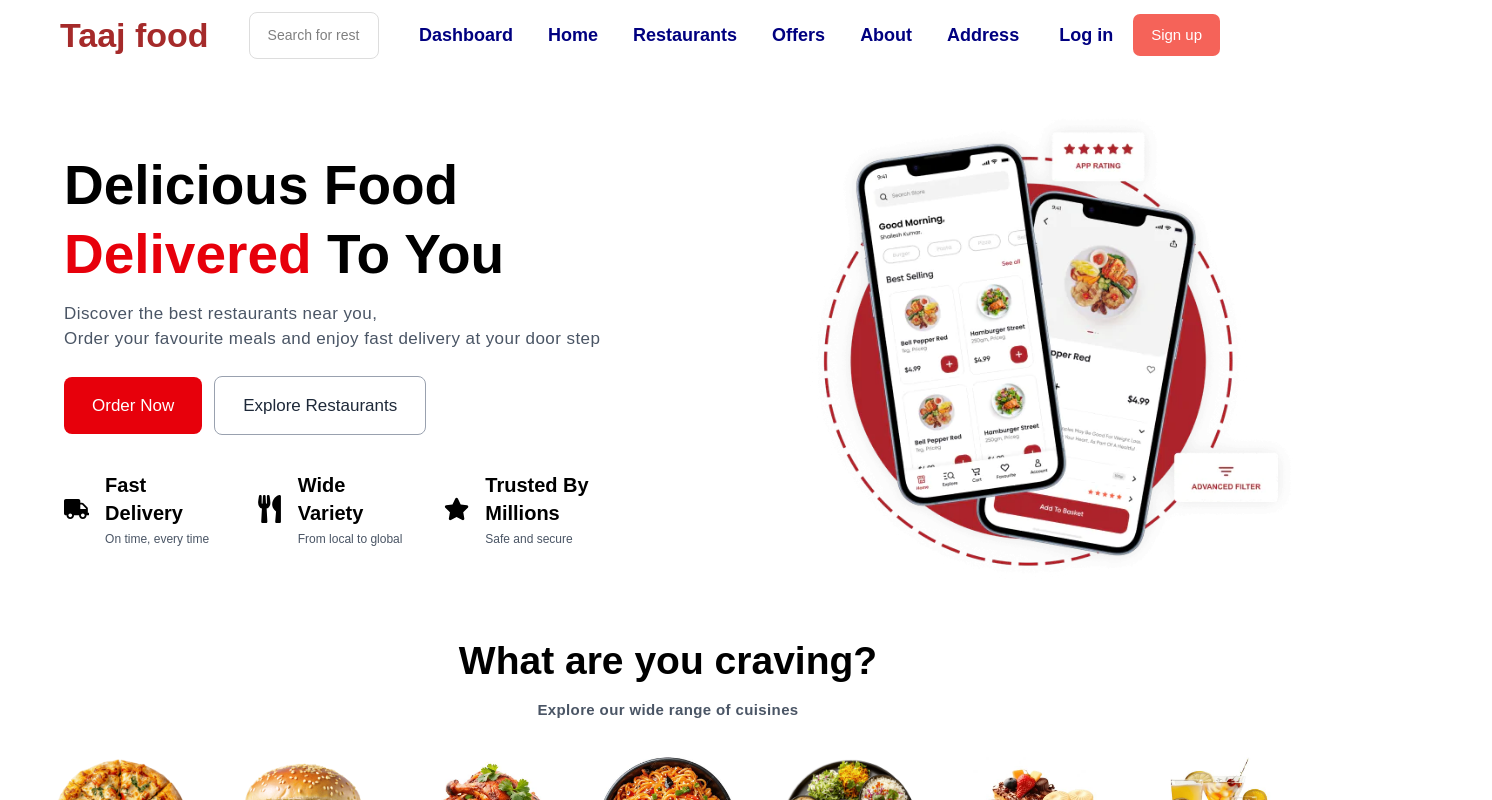
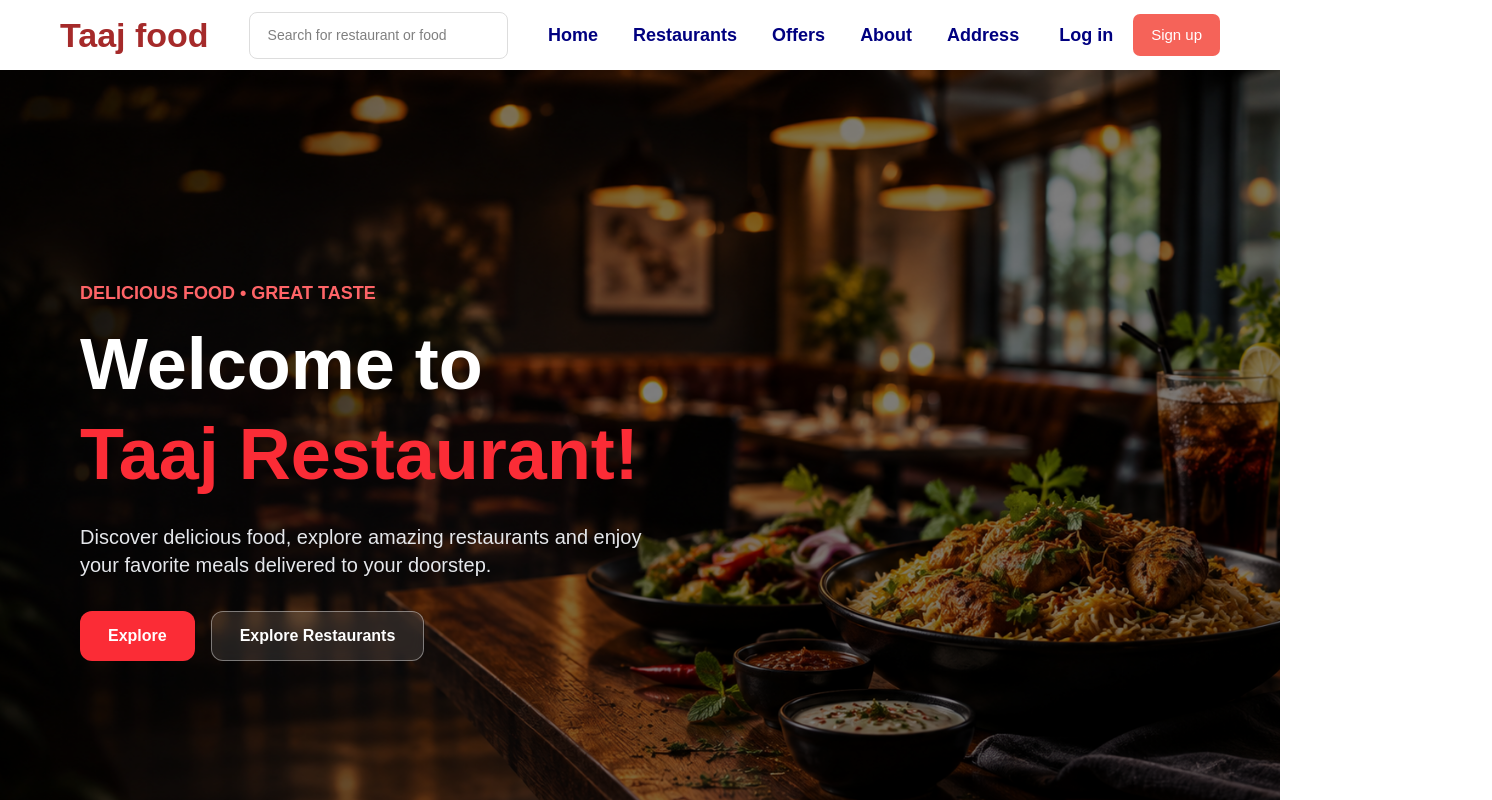
Before and after one commit to Amees-pc/Food-delivery-app, a React (Vite) app: page / in a window 1280 px wide. Shown: the top 800 px of the page, 1492 px wide, since content can reach past the window. Built offline with nearby package versions, Linux system fonts and the light colour scheme.

Commit message:
current changes

```diff
--- a/src/App.jsx
+++ b/src/App.jsx
@@ -19,15 +19,12 @@ function App() {
   return (
     <>
       <BrowserRouter>
-        <div className="sticky top-0 ">
-          {" "}
-          <Navbar />
-        </div>
-
+        <Navbar />
         <Routes>
           <Route path="/details" element={<RestaurauntPage />} />
           <Route path="/list" element={<RestaurauntList />} />
-          <Route path="/" element={<Home />} />
+          <Route path="/" element={<Dashboard />} />
+          <Route path="/home" element={<Home />} />
           <Route path="/offers" element={<Offers />} />
           <Route path="/login" element={<Login />} />
           <Route path="/register" element={<Register />} />
@@ -36,7 +33,6 @@ function App() {
           <Route path="/addresses" element={<Addresses />} />
           <Route path="/address/add" element={<AddAddress />} />
           <Route path="/address/edit/:id" element={<EditAddresses />} />
-          <Route path="/Dashboard" element={<Dashboard />} />
         </Routes>
       </BrowserRouter>
     </>
--- a/src/Dashboard.jsx
+++ b/src/Dashboard.jsx
@@ -1,6 +1,9 @@
 import React from "react";
-
+import {useNavigate} from "react-router-dom"
 export const Dashboard = () => {
+  const nav= useNavigate()
+   const handlerestaurants= ()=>{nav('/list')}
+    const handleexplore= ()=>{nav('/home')}
   return (
     <div
       className="min-h-screen bg-cover bg-center bg-no-repeat relative flex items-center"
@@ -25,11 +28,11 @@ export const Dashboard = () => {
         </p>
 
         <div className="mt-8 flex gap-4">
-          <button className="bg-red-500 hover:bg-red-600 text-white px-7 py-3 rounded-xl font-semibold transition">
-            Explore Food
+          <button onClick={handleexplore} className="bg-red-500 hover:bg-red-600 text-white px-7 py-3 rounded-xl font-semibold transition">
+            Explore
           </button>
 
-          <button className="bg-white/10 hover:bg-white/20 border border-white/40 backdrop-blur-sm text-white px-7 py-3 rounded-xl font-semibold transition">
+          <button onClick={handlerestaurants} className="bg-white/10 hover:bg-white/20 border border-white/40 backdrop-blur-sm text-white px-7 py-3 rounded-xl font-semibold transition">
             Explore Restaurants
           </button>
         </div>
--- a/src/Navbar/Navbar.jsx
+++ b/src/Navbar/Navbar.jsx
@@ -14,14 +14,9 @@ function Navbar() {
       </div>
 
       <div className="navbar-links">
+
         <a
-          href="/Dashboard"
-          style={{ color: "Navy", fontSize: "18px", fontWeight: "bold" }}
-        >
-          Dashboard
-        </a>
-        <a
-          href="/"
+          href="/home"
           style={{ color: "Navy", fontSize: "18px", fontWeight: "bold" }}
         >
           Home
```
